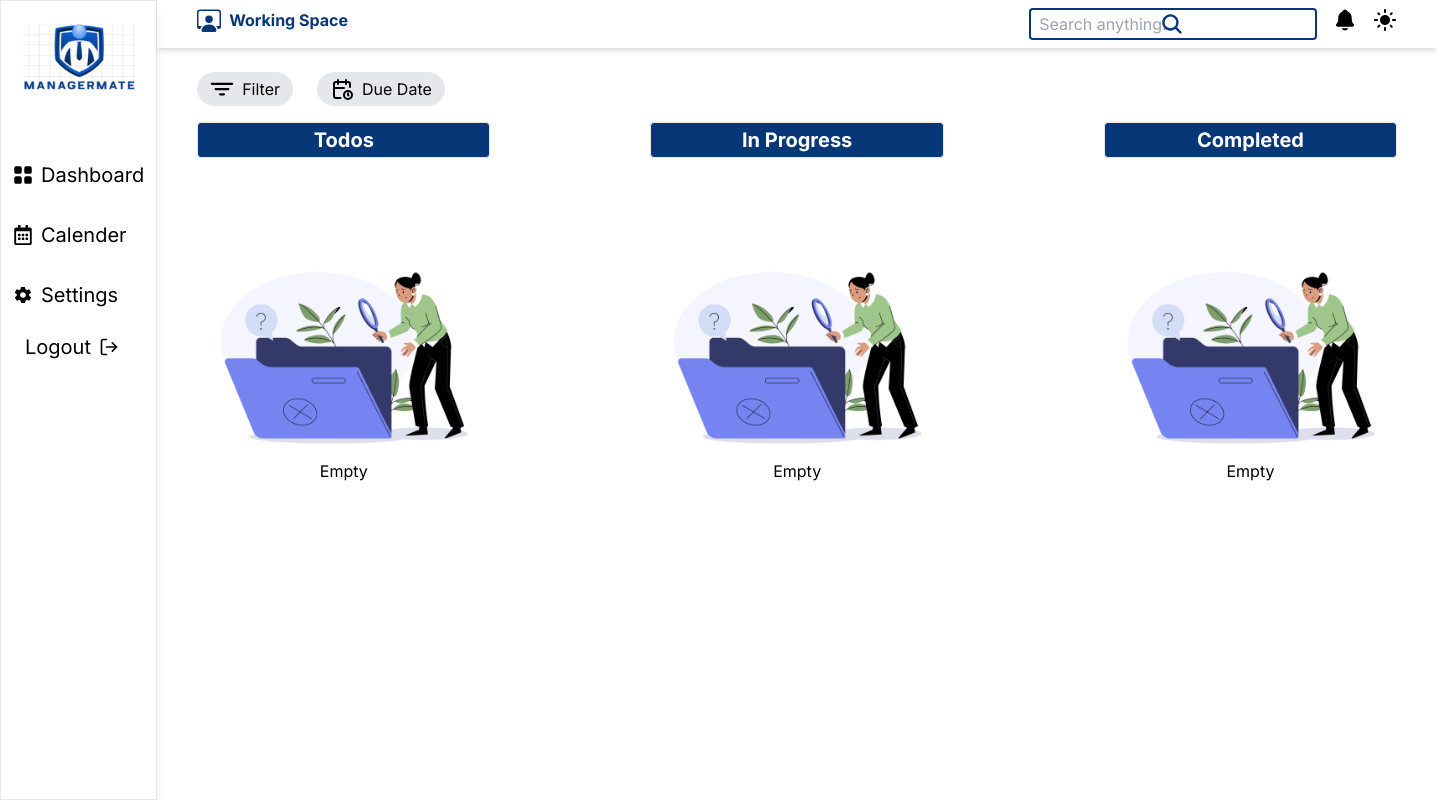
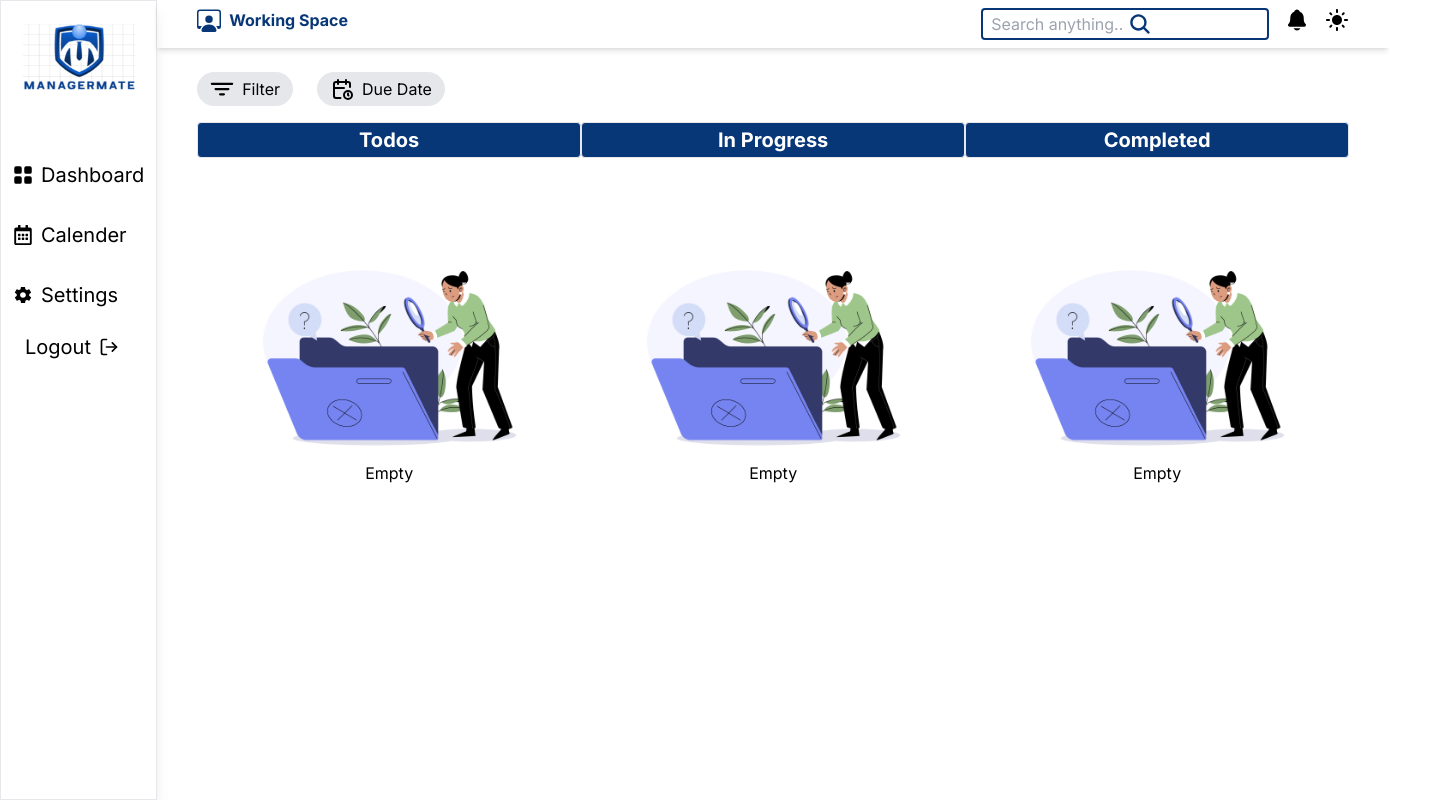
Before and after one commit to jason2000-cpu/managermate, a Next.js app: page /dashboard in a window 1280 px wide. Shown: the whole page, 1437 px wide, since content can reach past the window. Built offline with nearby package versions, Linux system fonts and the light colour scheme; data requests are answered from the project's data file.

Commit message:
changed theme styling

```diff
--- a/src/app/dashboard/page.js
+++ b/src/app/dashboard/page.js
@@ -11,9 +11,9 @@ import TopBar from "@/components/TopBar";
 
 function Dashboard(){
     return (
-        <div>
+        <div className="mx-10">
             <FilterSettings />
-            <div className="flex space-x-40 mx-10 h-[83vh]">
+            <div className="flex w-full justify-between h-[83vh]">
                 <Todos />
                 <Inprogress />
                 <Completed />
--- a/src/components/FilterSettings.js
+++ b/src/components/FilterSettings.js
@@ -8,12 +8,12 @@ import { TbCalendarClock } from "react-icons/tb";
 
 function FilterSettings(){
     return (
-        <div className='flex mx-10 my-4 space-x-6'>
-            <div className='flex space-x-2  border rounded-full bg-gray-200 py-1 px-3 dark:border-none dark:text-black'>
+        <div className='flex my-4 space-x-6'>
+            <div className='flex space-x-2  border rounded-full bg-gray-200 py-1 px-3 dark:bg-gray-500 dark:border-none dark:text-[#ffffffdc]'>
                 <IoFilter size={24} />
                 <span>Filter</span>
             </div>
-            <div className='flex space-x-2 border rounded-full bg-gray-200 p-1 px-3 dark:border-none dark:text-black'>
+            <div className='flex space-x-2 border rounded-full bg-gray-200 p-1 px-3 dark:bg-gray-500 dark:border-none dark:text-[#ffffffdc]'>
                 <TbCalendarClock size={24} />
                 <span>Due Date</span>
             </div>
--- a/src/components/TopBar.js
+++ b/src/components/TopBar.js
@@ -15,7 +15,6 @@ function TopBar(){
     //     alert("Current Theme", theme)
     // }
     const toggleTheme = () =>{
-        alert("Current Theme", theme)
         document.documentElement.classList.toggle('dark');
     }
 
@@ -28,9 +27,9 @@ function TopBar(){
                 </span>
             </div>
             <div className='flex space-x-4'>
-                <div>
-                    <input className=' w-[18rem] border-2 border-[#083778] rounded px-2 h-8' type='text' placeholder='Search anything..'/>
-                    <IoSearch size={24}  color='#083778' className='absolute top-3 right-24'/>
+                <div className='flex'>
+                    <input className=' w-[18rem] border-2 border-[#083778] rounded px-2 h-8 dark:bg-gray-500' type='text' placeholder='Search anything..'/>
+                    <IoSearch size={24}  color='#083778' className='absolute top-3 right-32'/>
                 </div>
                 <IoNotifications size={24}  className='cursor-pointer'/>
                 {
--- a/src/components/ui/Card.js
+++ b/src/components/ui/Card.js
@@ -24,10 +24,10 @@ function Card({data}){
         updateTask(data.id, updatedTask)
     }
     return (
-        <div className='border rounded-lg px-4 py-2 shadow-lg flex flex-col space-y-6 mx-2 mb-4 dark:border-[#08377848]'>
+        <div className='border rounded-lg px-4 py-2 shadow-lg flex flex-col space-y-6 mx-2 mb-4 dark:border-[#08377848] dark:bg-gray-500'>
             <div className='flex justify-between items-center font-bold'>
                 <h1 className='text-xl font bold'>{data.title}</h1>
-                <span className={`h-10 w-10 border bg-[${data.color}]`}></span>
+                <span className={`h-10 w-10 bg-[${data.color}]`}></span>
             </div>
             <div className='flex justify-between'>
                 <div className='flex space-x-2'>
@@ -41,7 +41,7 @@ function Card({data}){
             </div>
             <div className='flex'>
                 <div className='flex items-center space-x-2'>
-                    <div className='border bg-[#083778] rounded-full p-1'>
+                    <div className='bg-[#083778] rounded-full p-1'>
                         <RiUser2Fill size={20}  color={'white'} />
                     </div>
                     <span>Assinged By {data.assigned_by}</span>
--- a/src/components/ui/SelectInput.js
+++ b/src/components/ui/SelectInput.js
@@ -7,7 +7,7 @@ const options = ["incomplete", "inprogress", "complete"];
 function SelectInput({ value, handleChange }){
     return (
         <select
-            className='rounded h-8 w-32 dark:text-gray-600 bg-black outline-none'
+            className='rounded h-8 w-32 dark:text-gray-300 dark:bg-gray-500 outline-none bg-transparent'
             value={value}
             onChange={handleChange}
         >
```
